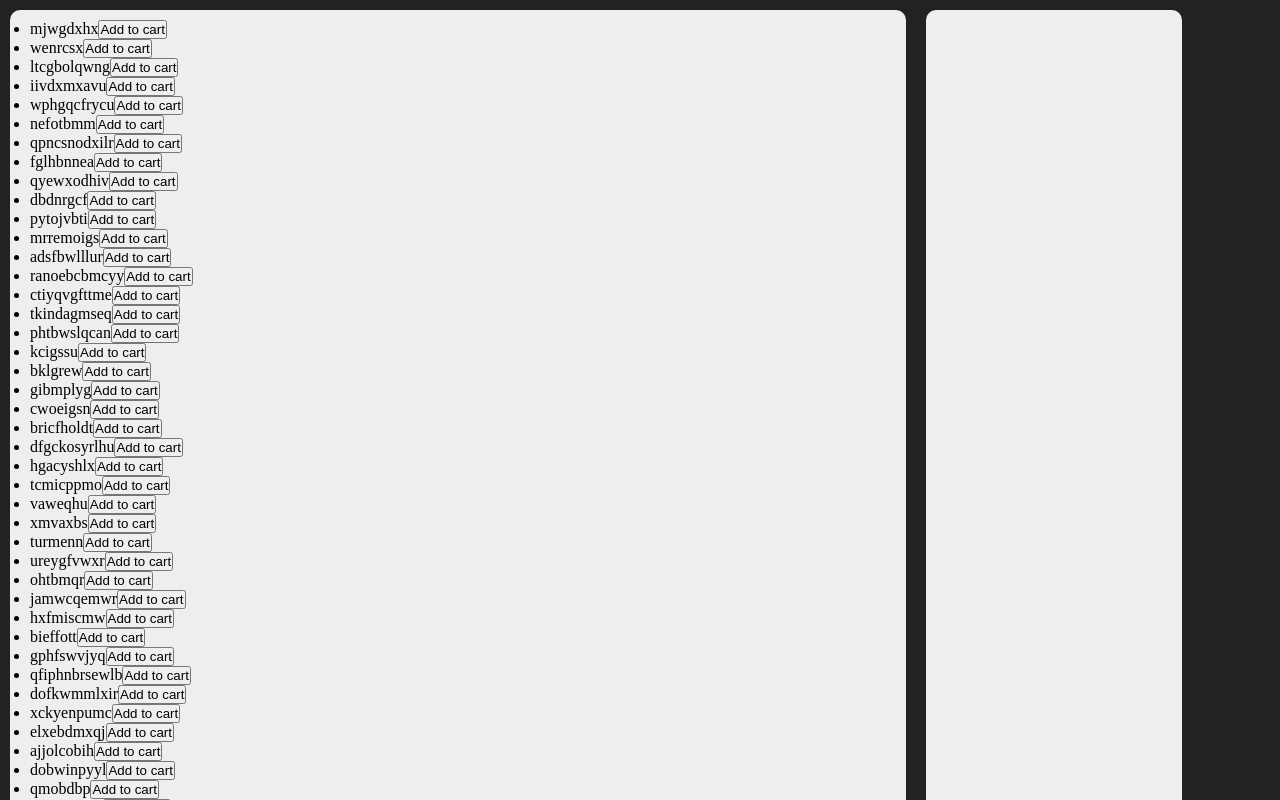
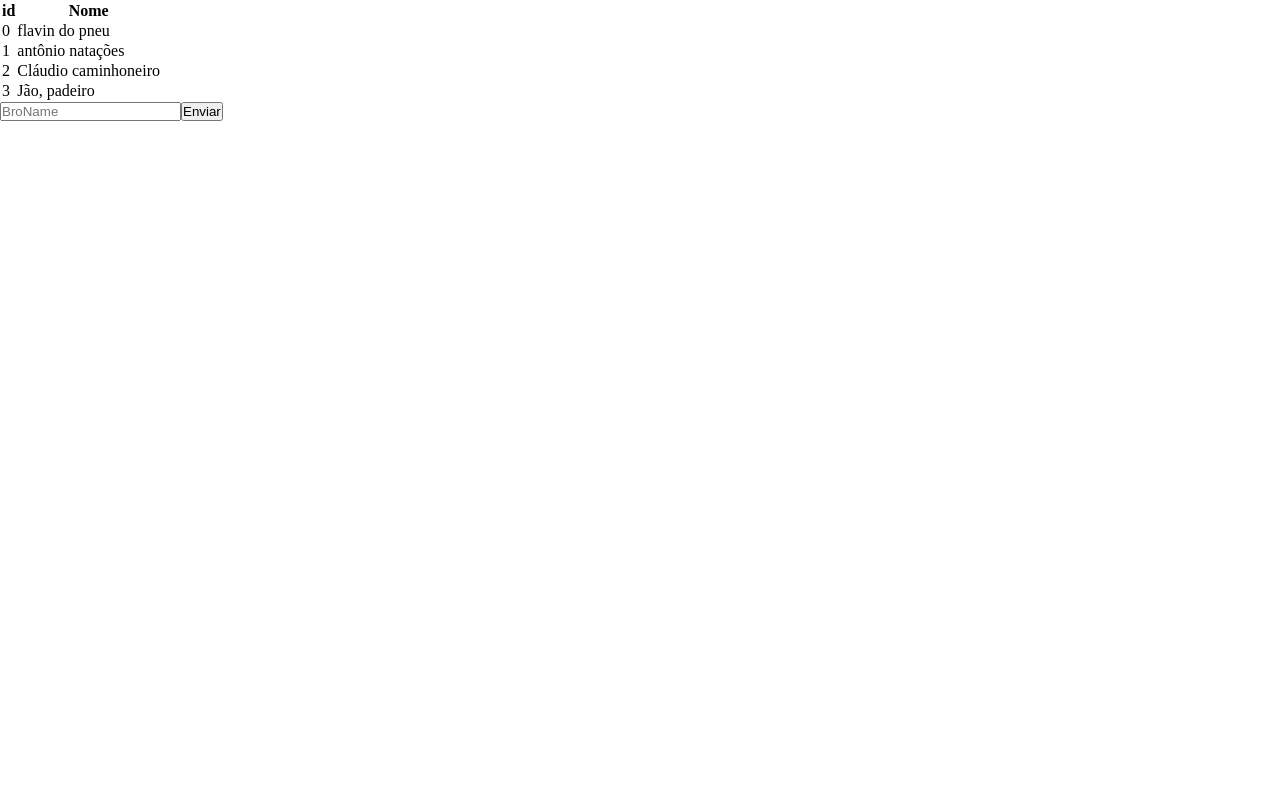
Before and after one commit to Gabriel-Malenowitch/Aprendendo-Redux, a React (Create React App) app: page / in a window 1280 px wide. Shown: the top 800 px of the page. Built offline with nearby package versions, Linux system fonts and the light colour scheme.

Commit message:
feature:createWithStore/added

```diff
--- a/src/App.tsx
+++ b/src/App.tsx
@@ -1,12 +1,12 @@
 import React from "react";
 import "./App.css";
 
-import { SuperStore } from "./projects";
+import { ListBrothers } from "./projects";
 
 function App() {
 	return (
 		<>
-			<SuperStore/>
+			<ListBrothers/>
 		</>
 	);
 }
--- /dev/null
+++ b/src/projects/createWithRedux/broosList.tsx
@@ -0,0 +1,92 @@
+import { useState } from "react";
+import { useDispatch, useSelector, useStore } from "react-redux";
+import { useReload } from "./hooks";
+
+
+
+type itemTypeList = {
+    id: number,
+    word: string,
+}
+type dataType = {
+    showFakeListData: itemTypeList[],
+    dataList: itemTypeList[],
+    lastOperation: null | false | true,
+}
+
+let cont = 0;
+let interval: any = null;
+
+export function BroosList(){
+	const [ bro, setBro ] = useState("");
+	const reload = useReload();
+	const data = useSelector((d: dataType)=>d);
+	const dispatch = useDispatch();
+
+
+	if(interval){
+		if(data.lastOperation === true || data.lastOperation === false){
+			if(data.lastOperation){
+				alert("Ordem criada, parabéns : )");
+			}else{
+				alert("Infelizmente tivemos um problema ao processar sua ordem... :/");
+
+			}
+			dispatch({type: "resetLastOperation"});
+			clearInterval(interval);
+		}
+	}
+
+
+
+	const submit = () => {
+		if(bro !== ""){
+
+			dispatch({
+				type: "create",
+				word: bro,
+			});
+
+			setBro("");
+
+			interval = setInterval(()=>{
+				reload();
+
+				if(cont >= 10) document.location.reload();
+
+				cont += 1;
+			}, 1500);
+		}else{
+
+			alert("preencha o bagulho alí por gentileza");
+		}
+	};
+
+
+	return(
+		<>
+			<div>
+				<table>
+					<thead>
+						<tr>
+							<th>id</th>
+							<th>Nome</th>
+						</tr>
+					</thead>
+					<tbody>
+						{data.showFakeListData.map((item: itemTypeList, id: number)=>(
+							<tr key={id}>
+								<td>{item.id}</td>
+								<td>{item.word}</td>
+							</tr>
+						))}
+					</tbody>
+				</table>
+			</div>
+			<div>
+				<input onChange={e=>setBro(e.target.value)} value={bro} placeholder="BroName" type="text" />
+				<button onClick={submit}>Enviar</button>
+			</div>
+		</>
+	);
+}
--- /dev/null
+++ b/src/projects/createWithRedux/hooks.ts
@@ -0,0 +1,7 @@
+import { useContext } from "react";
+import { ContextCreateWithRedux } from "./index";
+
+export function useReload(){
+	const [ reload ] = useContext(ContextCreateWithRedux);
+	return reload;
+}
--- /dev/null
+++ b/src/projects/createWithRedux/index.tsx
@@ -0,0 +1,20 @@
+import { createContext, useState } from "react";
+import { Provider } from "react-redux";
+import { store } from "./store";
+import { BroosList } from "./broosList";
+
+
+export const ContextCreateWithRedux = createContext<any | null>(null);
+
+export function ListBrothers(){
+	const [ screw, rotateScrew] = useState(false);
+	const reload = () => rotateScrew(!screw);
+
+	return (
+		<ContextCreateWithRedux.Provider value={[ reload ]}>
+			<Provider store={store}>
+				<BroosList/>
+			</Provider>
+		</ContextCreateWithRedux.Provider>
+	);
+}
--- /dev/null
+++ b/src/projects/createWithRedux/store.ts
@@ -0,0 +1,85 @@
+import { createStore } from "redux";
+import { listAlphabeticGenerator } from "../data-generator";
+
+
+
+const broosList = [
+	{id: 0 , word: "flavin do pneu",},
+	{id: 1 , word: "antônio natações",},
+	{id: 2 , word: "Cláudio caminhoneiro",},
+	{id: 3 , word: "Jão, padeiro"},
+];
+
+const INITIAL_STATE = {
+	dataList: [...broosList],
+	showFakeListData: [...broosList],
+	lastOperation: null
+};
+
+
+const reducer = (state: any = INITIAL_STATE, actions: any) => {
+
+
+	switch(actions.type){
+
+	case "loadStore":
+		resetShowList();
+		break;
+
+	case "create":
+		state.showFakeListData.push({
+			id: state.showFakeListData.length-1,
+			word: actions.word
+		});
+
+		fetch("blablabla",{
+			method: "POST",
+			headers: new Headers(),
+			body: JSON.stringify({
+				id: state.showFakeListData.length-1,
+				word: actions.word
+			})
+		})
+			.then(e=>e.json())
+			.then(json=>{
+				lastOperation("successLastOperation");
+				successShowList(json);
+			})
+			.catch(err=>{
+				lastOperation("failLastOperation");
+				resetShowList();
+			});
+		break;
+	case "resetLastOperation":
+		state.lastOperation = null;
+		break;
+	case "successLastOperation":
+		state.lastOperation = true;
+		break;
+	case "failLastOperation":
+		state.lastOperation = false;
+		break;
+	case "resetShowList":
+		state.showFakeListData = [...state.dataList];
+		break;
+	case "setShowList":
+		state.dataList = actions.data;
+		state.showFakeListData = [...state.dataList];
+		break;
+	}
+
+	return state;
+};
+
+export const store = createStore(reducer);
+
+
+function lastOperation(type: string){
+	store.dispatch({ type });
+}
+function resetShowList(){
+	store.dispatch({ type: "resetShowList" });
+}
+function successShowList(data: any){
+	store.dispatch({ type: "setShowList", data });
+}
--- a/src/projects/index.ts
+++ b/src/projects/index.ts
@@ -1,2 +1,3 @@
 export * from "./tabbedLayout";
 export * from "./superStore";
+export * from "./createWithRedux";
--- a/src/projects/superStore/store-data.ts
+++ b/src/projects/superStore/store-data.ts
@@ -24,8 +24,5 @@ export const store = createStore((state: any = INITIAL_STATE, actions: any)=>{
 		break;
 	}
 
-	console.log(actions);
-	console.log(state);
-
 	return state;
 });
```
